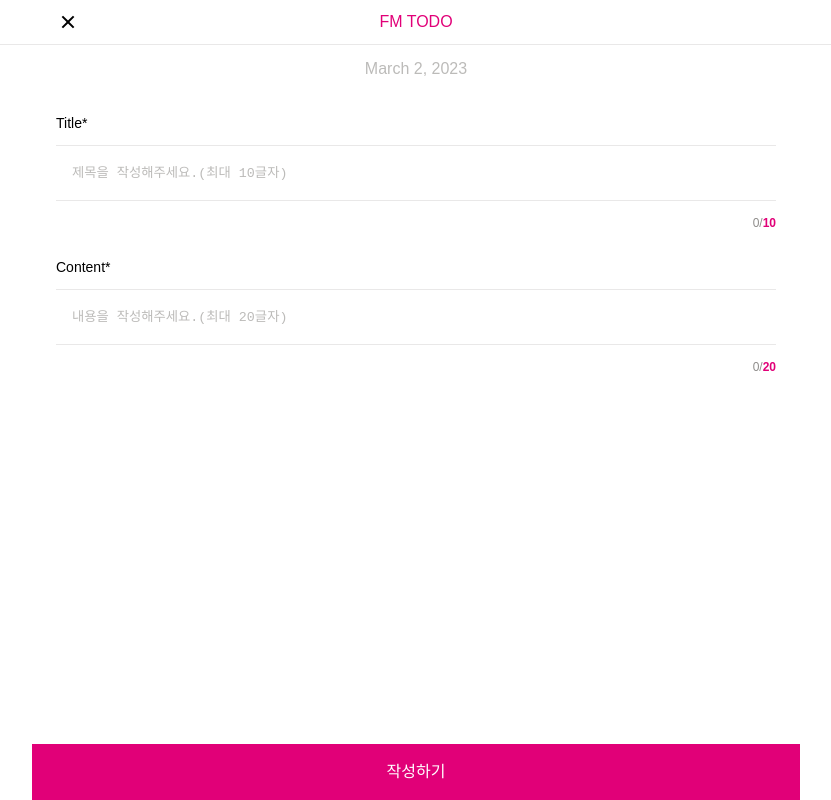
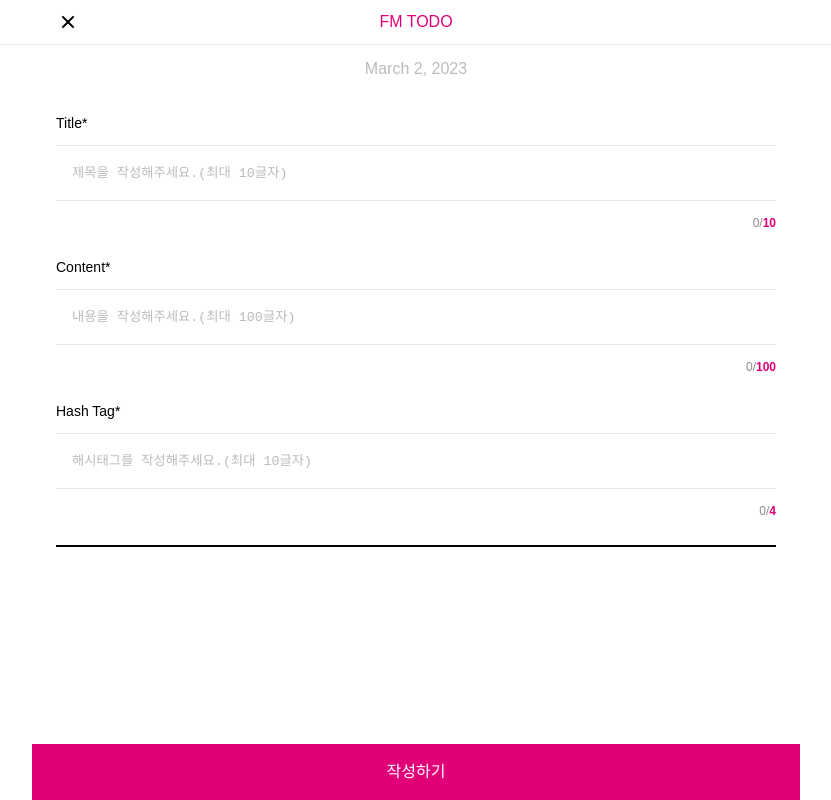
Before and after one commit to myungsangBaek/fm-project, a Next.js app: page /write in a window 1280 px wide. Shown: the whole page, without its empty margins (224-1055 px from the left). Built offline with nearby package versions, Linux system fonts and the light colour scheme.

Commit message:
[FEATURE] Generate chip input

```diff
--- a/components/card/WriteInputCard/index.tsx
+++ b/components/card/WriteInputCard/index.tsx
@@ -10,6 +10,7 @@ export interface IProps {
   limitRow?: number;
   value: string;
   onChangeValue: (value: string) => void;
+  onKeyPress?: (e: any) => void;
 }
 
 function WriteFeedInputCard({
@@ -19,6 +20,7 @@ function WriteFeedInputCard({
   value,
   limitRow,
   onChangeValue,
+  onKeyPress,
 }: IProps) {
   const [isFocus, setIsFocus] = useState<boolean>(false);
   const baseRowHeight = placeholder.split(`\n`).length * 1.5 + 2;
@@ -45,6 +47,7 @@ function WriteFeedInputCard({
         onChange={onChange}
         onFocus={() => setIsFocus(true)}
         onBlur={() => setIsFocus(false)}
+        onKeyPress={onKeyPress}
         maxLength={limitLength}
         height={`${inputBarHeight}rem`}
       />
--- a/pages/write/index.tsx
+++ b/pages/write/index.tsx
@@ -8,15 +8,25 @@ import WriteFeedInputCard from "@/components/card/WriteInputCard";
 import { useRouter } from "next/router";
 import { taskState } from "@/config/store";
 import { useRecoilState } from "recoil";
-import { ITodo } from "@/types";
+import { IChip, ITodo } from "@/types";
 
 function NewTodoPage(): React.ReactElement {
   const router = useRouter();
   const [title, setTitle] = useState<string>("");
   const [content, setContent] = useState<string>("");
+  const [chip, setChip] = useState<string>("");
+  const [chipList, setChipList] = useState<IChip[]>([]);
   const [taskList, setTaskList] = useRecoilState(taskState);
 
   const theme = useTheme();
+
+  const onGenerateChipHandler = (e: any) => {
+    console.log(e.key);
+    if (e.key === "Enter" || " ") {
+      setChipList([...chipList, { id: chipList.length, title: chip }]);
+      setChip("");
+    }
+  };
 
   const inputCardList = [
     {
@@ -29,10 +39,20 @@ function NewTodoPage(): React.ReactElement {
     },
     {
       label: "Content*",
-      placeholder: "내용을 작성해주세요.(최대 20글자)",
+      placeholder: "내용을 작성해주세요.(최대 100글자)",
+      limitLength: 100,
+      limitRow: 1,
       value: content,
-      limitLength: 20,
       onChangeValue: (value: string) => setContent(value),
+    },
+    {
+      label: "Hash Tag*",
+      placeholder: "해시태그를 작성해주세요.(최대 10글자)",
+      limitLength: 4,
+      limitRow: 1,
+      value: chip,
+      onChangeValue: (value: string) => setChip(value),
+      onKeyPress: (e: any) => onGenerateChipHandler(e),
     },
   ];
 
@@ -87,9 +107,15 @@ function NewTodoPage(): React.ReactElement {
                 value={item.value}
                 limitRow={item.limitRow}
                 onChangeValue={item.onChangeValue}
+                onKeyPress={item.onKeyPress}
               />
             );
           })}
+          <ChipContainer>
+            {chipList.map((item, i) => (
+              <Chip />
+            ))}
+          </ChipContainer>
         </Container>
       </FMLayout>
       <SubmitButton onClick={onSubmitHandler}>
@@ -126,4 +152,10 @@ const SubmitButton = styled.button`
   background-color: ${(props) => props.theme.colors.main};
 `;
 
+const ChipContainer = styled.div`
+  display: flex;
+  height: 20xp;
+  border: 1px solid black;
+`;
+
 export default React.memo(NewTodoPage);
--- a/types/index.ts
+++ b/types/index.ts
@@ -1,3 +1,8 @@
+export interface IChip {
+  id: number;
+  title: string;
+}
+
 export interface ITodo {
   id: number;
   title: string;
```
Also changed, not shown: components/base/FMChip/index.tsx (added, +14 -0 lines).
